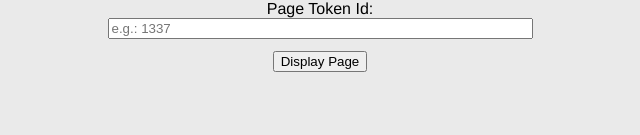
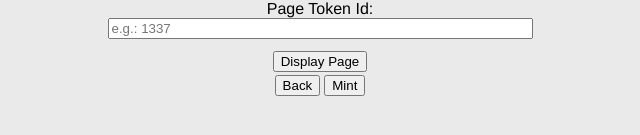
Before and after one commit to NFTletter/letter, a website: page app/src/display.html in a window 1280 px wide. Shown: the part 225-360 px from the top of the page, without its empty margins (320-960 px from the left). Drawn offline with Linux system fonts and the light colour scheme.

Commit message:
add nav buttons to mint+display pages

```diff
--- a/app/src/display.html
+++ b/app/src/display.html
@@ -16,6 +16,23 @@
     <input type="text" id="tokenId" size="50" placeholder="e.g.: 1337"/>
     <button onclick="App.displayPage()">Display Page</button>
     <span id="display"></span>
+    <br>
+    <table class="tg">
+    <tbody>
+      <tr>
+        <td>
+          <form action="index.html">
+            <input type="submit" value="Back"/>
+          </form>
+        </td>
+        <td>
+          <form action="mint.html">
+            <input type="submit" value="Mint"/>
+          </form>
+        </td>
+      </tr>
+    </tbody>
+    </table>
   </center>
   <script src="display.js"></script>
 </body>
```
Also changed, not shown: app/src/mint.html (+17 -0 lines).
